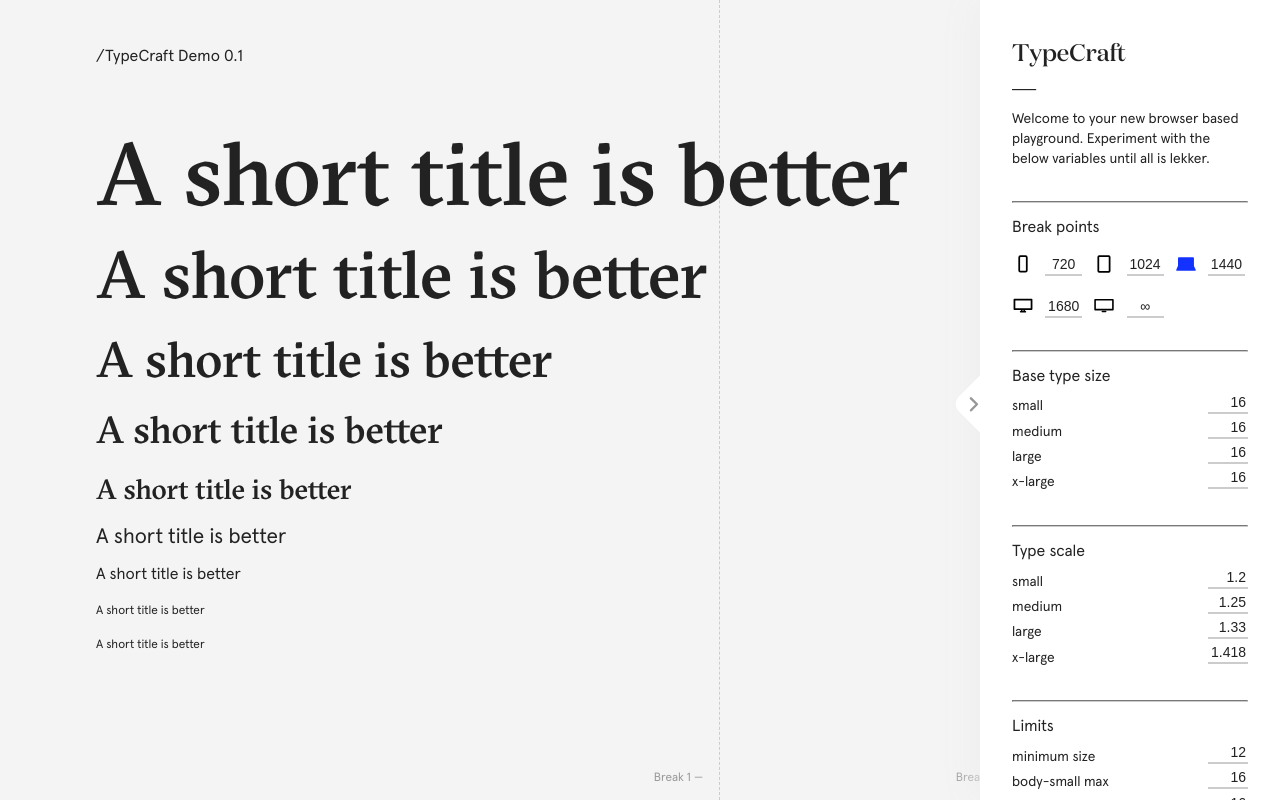
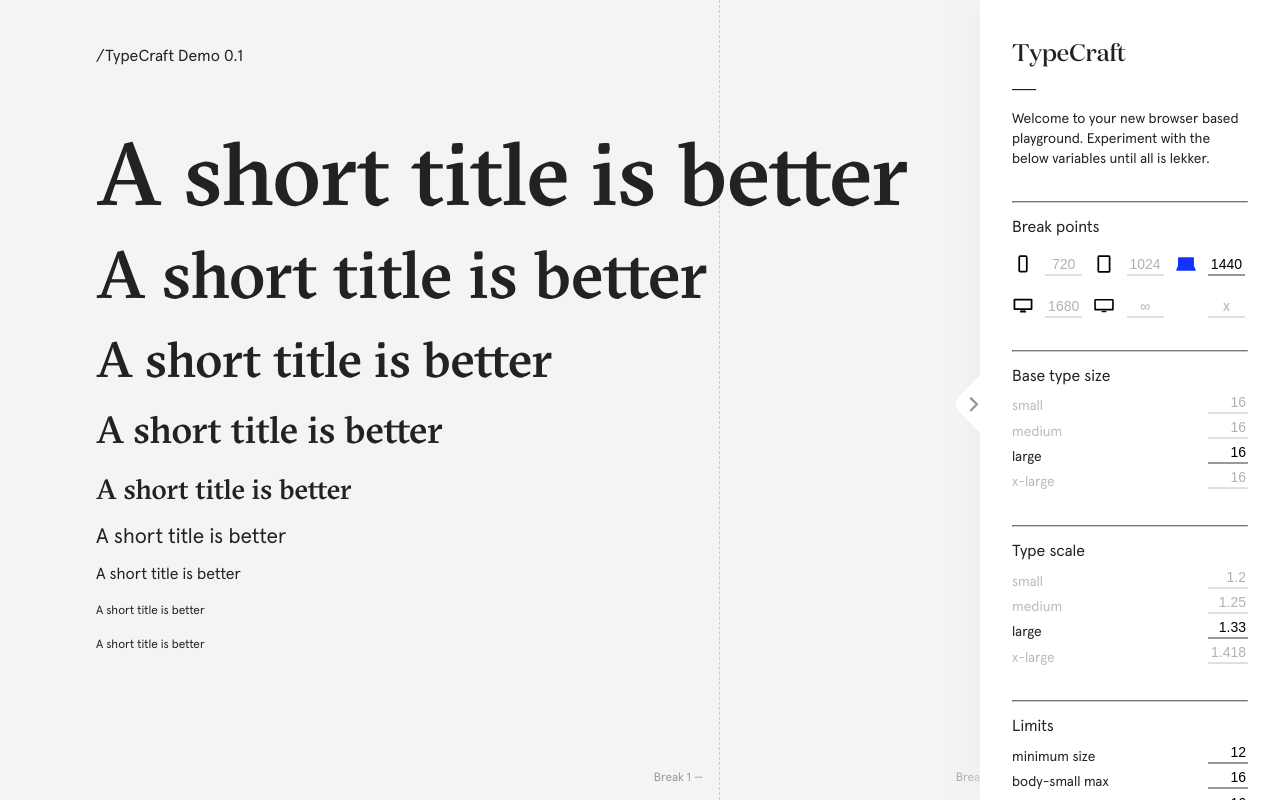
Before and after one commit to JoshN-2018/TypeCraft, a plain HTML site: page index.html in a window 1280 px wide. Drawn offline with Linux system fonts and the light colour scheme.

Commit message:
highlighting installed and working

```diff
--- a/index.html
+++ b/index.html
@@ -72,7 +72,7 @@
             <!-- Intro -->
             <h1>TypeCraft
             <br>&#8212;</h1>
-            <p>Welcome to your new browser based playground. Experiment with the below variables until all is lekker.
+            <p class="intro">Welcome to your new browser based playground. Experiment with the below variables until all is lekker.</p>
 
             <!-- Breakpoints -->
             <div class="cp-form-block">
@@ -84,17 +84,17 @@
                   <img class="cp-icon-outline" id="break-icon-phone" src="images/icon-phone.svg" alt="phone-icon">
                   <img class="cp-icon-fill" id="break-icon-phone-fill" src="images/icon-phone-fill.svg" alt="phone-icon">
 
-                  <input id="break-one" type="text" name="b-type-small" value="x">
+                  <input id="break-one" class="break-highlight-1" type="text" name="b-type-small" value="x">
 
                   <img class="cp-icon-outline" id="break-icon-tablet" src="images/icon-tablet.svg" alt="tablet-icon">
                   <img class="cp-icon-fill" id="break-icon-tablet-fill" src="images/icon-tablet-fill.svg" alt="tablet-icon">
 
-                  <input id="break-two" type="text" name="b-type-small" value="x">
+                  <input id="break-two" class="break-highlight-2" type="text" name="b-type-small" value="x">
 
                   <img class="cp-icon-outline" id="break-icon-laptop" src="images/icon-laptop.svg" alt="laptop-icon">
                   <img class="cp-icon-fill" id="break-icon-laptop-fill" src="images/icon-laptop-fill.svg" alt="laptop-icon">
 
-                  <input class="space-left" id="break-three" type="text" name="b-type-small" value="x">
+                  <input id="break-three" class="break-highlight-3" type="text" name="b-type-small" value="x">
 
                </div>
 
@@ -103,7 +103,7 @@
                   <img class="cp-icon-outline" id="break-icon-desktop" src="images/icon-desktop.svg" alt="desktop-icon">
                   <img class="cp-icon-fill" id="break-icon-desktop-fill" src="images/icon-desktop-fill.svg" alt="desktop-icon">
 
-                  <input id="break-four" type="text" name="b-type-small" value="x">
+                  <input id="break-four" class="break-highlight-4" type="text" name="b-type-small" value="x">
 
                   <img class="cp-icon-outline" id="break-icon-tv" src="images/icon-tv.svg" alt="tv-icon">
                   <img class="cp-icon-fill" id="break-icon-tv-fill" src="images/icon-tv-fill.svg" alt="tv-icon">
@@ -124,17 +124,17 @@
                <div class="cp-form">
                   <!-- labels -->
                   <div>
-                     <p>small</p>
-                     <p>medium</p>
-                     <p>large</p>
-                     <p>x-large</p>
+                     <p class="break-highlight-1 label">small</p>
+                     <p class="break-highlight-2 label">medium</p>
+                     <p class="break-highlight-3 label">large</p>
+                     <p class="break-highlight-4 label">x-large</p>
                   </div>
                   <!-- inputs -->
                   <div class="cp-input-block">
-                     <input id="base-type-s" type="text" name="b-type-small" value="x">
-                     <input id="base-type-m" type="text" name="b-type-small" value="x">
-                     <input id="base-type-l" type="text" name="b-type-small" value="x">
-                     <input id="base-type-xl" type="text" name="b-type-small" value="x">
+                     <input id="base-type-s" class="break-highlight-1" type="text" name="b-type-small" value="x">
+                     <input id="base-type-m" class="break-highlight-2" type="text" name="b-type-small" value="x">
+                     <input id="base-type-l" class="break-highlight-3" type="text" name="b-type-small" value="x">
+                     <input id="base-type-xl" class="break-highlight-4" type="text" name="b-type-small" value="x">
                   </div>
                </div>
             </div>
@@ -145,17 +145,17 @@
                <div class="cp-form">
                   <!-- labels -->
                   <div>
-                     <p>small</p>
-                     <p>medium</p>
-                     <p>large</p>
-                     <p>x-large</p>
+                     <p class="break-highlight-1 label">small</p>
+                     <p class="break-highlight-2 label">medium</p>
+                     <p class="break-highlight-3 label">large</p>
+                     <p class="break-highlight-4 label">x-large</p>
                   </div>
                   <!-- inputs -->
                   <div class="cp-input-block">
-                     <input id="base-scale-s" type="text" name="b-type-small" value="x">
-                     <input id="base-scale-m" type="text" name="b-type-small" value="x">
-                     <input id="base-scale-l" type="text" name="b-type-small" value="x">
-                     <input id="base-scale-xl" type="text" name="b-type-small" value="x">
+                     <input id="base-scale-s" class="break-highlight-1" type="text" name="b-type-small" value="x">
+                     <input id="base-scale-m" class="break-highlight-2" type="text" name="b-type-small" value="x">
+                     <input id="base-scale-l" class="break-highlight-3" type="text" name="b-type-small" value="x">
+                     <input id="base-scale-xl" class="break-highlight-4" type="text" name="b-type-small" value="x">
                   </div>
                </div>
             </div>
@@ -172,9 +172,9 @@
                   </div>
                   <!-- inputs -->
                   <div class="cp-input-block">
-                     <input id="min-type" type="text" name="b-type-small" value="x">
-                     <input id="max-type-small" type="text" name="b-type-small" value="x">
-                     <input id="max-type-x-small" type="text" name="b-type-small" value="x">
+                     <input id="min-type" class="alwaysOn" type="text" name="b-type-small" value="x">
+                     <input id="max-type-small" type="text" class="alwaysOn" name="b-type-small" value="x">
+                     <input id="max-type-x-small" type="text" class="alwaysOn" name="b-type-small" value="x">
                   </div>
                </div>
             </div>
--- a/resources/control-panel.css
+++ b/resources/control-panel.css
@@ -7,7 +7,6 @@ html {
 }
 
 .cp-block {
-
    width: 300px;
    height: 100%;
    padding: 0 0 0 2rem;
@@ -65,6 +64,16 @@ html {
    line-height: 1.4;
 }
 
+/* set type color */
+.control-panel h1, .intro, h4 {
+   color: #222;
+}
+
+/* setting opacity to be over-ridden by 'active' class */
+.control-panel .label {
+   opacity: 0.3;
+}
+
 .control-panel h4 {
    margin-bottom: 0.5rem;
    font-size: 16px;
@@ -73,11 +82,6 @@ html {
 .control-panel p, input, output {
    font-size: 14px;
    line-height: 1.4;
-}
-
-.emphasis {
-   color: #CACACA;
-   font-weight: 400;
 }
 
 .control-panel hr {
@@ -129,10 +133,7 @@ html {
    display: none;
 }
 
-
-
 .control-panel input, output {
-   color: #222;
    background-color: #FFF;
    margin-top: 0.2rem;
    height: 22px;
@@ -141,8 +142,13 @@ html {
    border-left: 0;
    border-top: 0;
    border-right: 0;
-   border-color: #CCC;
+   border-color: #999;
    text-align: right;
+   opacity: 0.3;
+}
+
+output, input.alwaysOn {
+   opacity: 1;
 }
 
 .cp-break-wrapper input {
@@ -154,6 +160,7 @@ html {
    border-color: #1432FF;
    color: #222;
    outline: none;
+   opacity: 1;
 }
 
 .cp-input-block input:first-child {
@@ -165,6 +172,13 @@ html {
    transform: translateX(0px);
    box-shadow: -6px 0px 35px #EEE;
 }
+
+.active {
+   opacity: 1 !important;
+}
+
+/* end of: js classes */
+
 
 /* break sections */
 #break-bg {
--- a/resources/script.js
+++ b/resources/script.js
@@ -83,6 +83,14 @@ var lineCompOne
 var lineCompTwo
 var lineCompThree
 var lineCompFour
+
+// get inputs for highlighting
+var breakHighlight1 = document.getElementsByClassName("break-highlight-1");
+var breakHighlight2 = document.getElementsByClassName("break-highlight-2");
+var breakHighlight3 = document.getElementsByClassName("break-highlight-3");
+var breakHighlight4 = document.getElementsByClassName("break-highlight-4");
+var breakHighlight5 = document.getElementsByClassName("break-highlight-5");
+
 
 
 // main rendering function
@@ -241,41 +249,71 @@ function breakHandler() {
    if (screenBase === 1) {
       document.getElementById("break-icon-phone").style.display = "none";
       document.getElementById("break-icon-phone-fill").style.display = "initial";
+      for (var i = 0; i < breakHighlight1.length; i++) {
+         breakHighlight1[i].classList.add("active");
+      }
    } else {
       document.getElementById("break-icon-phone").style.display = "initial";
       document.getElementById("break-icon-phone-fill").style.display = "none";
+      for (var i = 0; i < breakHighlight1.length; i++) {
+         breakHighlight1[i].classList.remove("active");
+      }
    }
 
    if (screenBase === 2) {
       document.getElementById("break-icon-tablet").style.display = "none";
       document.getElementById("break-icon-tablet-fill").style.display = "initial";
+      for (var i = 0; i < breakHighlight2.length; i++) {
+         breakHighlight2[i].classList.add("active");
+      }
    } else {
       document.getElementById("break-icon-tablet").style.display = "initial";
       document.getElementById("break-icon-tablet-fill").style.display = "none";
+      for (var i = 0; i < breakHighlight2.length; i++) {
+         breakHighlight2[i].classList.remove("active");
+      }
    }
 
    if (screenBase === 3) {
       document.getElementById("break-icon-laptop").style.display = "none";
       document.getElementById("break-icon-laptop-fill").style.display = "initial";
+      for (var i = 0; i < breakHighlight3.length; i++) {
+         breakHighlight3[i].classList.add("active");
+      }
    } else {
       document.getElementById("break-icon-laptop").style.display = "initial";
       document.getElementById("break-icon-laptop-fill").style.display = "none";
+      for (var i = 0; i < breakHighlight3.length; i++) {
+         breakHighlight3[i].classList.remove("active");
+      }
    }
 
    if (screenBase === 4) {
       document.getElementById("break-icon-desktop").style.display = "none";
       document.getElementById("break-icon-desktop-fill").style.display = "initial";
+      for (var i = 0; i < breakHighlight4.length; i++) {
+         breakHighlight4[i].classList.add("active");
+      }
    } else {
       document.getElementById("break-icon-desktop").style.display = "initial";
       document.getElementById("break-icon-desktop-fill").style.display = "none";
+      for (var i = 0; i < breakHighlight4.length; i++) {
+         breakHighlight4[i].classList.remove("active");
+      }
    }
 
    if (screenBase === 5) {
       document.getElementById("break-icon-tv").style.display = "none";
       document.getElementById("break-icon-tv-fill").style.display = "initial";
+      for (var i = 0; i < breakHighlight5.length; i++) {
+         breakHighlight5[i].classList.add("active");
+      }
    } else {
       document.getElementById("break-icon-tv").style.display = "initial";
       document.getElementById("break-icon-tv-fill").style.display = "none";
+      for (var i = 0; i < breakHighlight5.length; i++) {
+         breakHighlight5[i].classList.remove("active");
+      }
    }
 
    breakLineUpdater();
--- a/style.css
+++ b/style.css
@@ -40,8 +40,8 @@ body {
 /* line-height */
 .hero {
    line-height: 1.2;
-   /* font-family: "Wisdom"; */
-   /* margin-bottom: 1rem; */
+   /* font-family: "Wisdom";
+   margin-bottom: 1rem; */
 }
 .h1 {line-height: 1.4;}
 .h2 {line-height: 1.55;}
```
